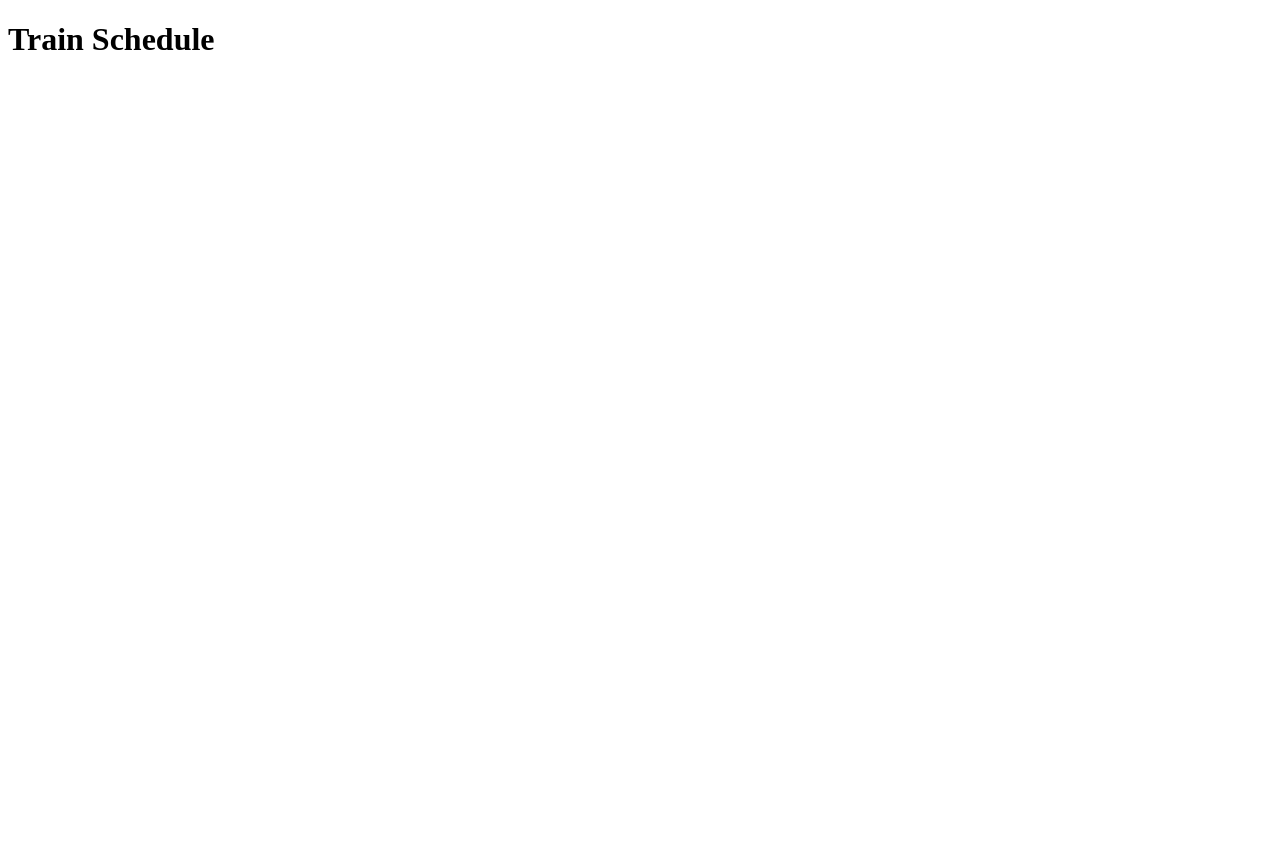
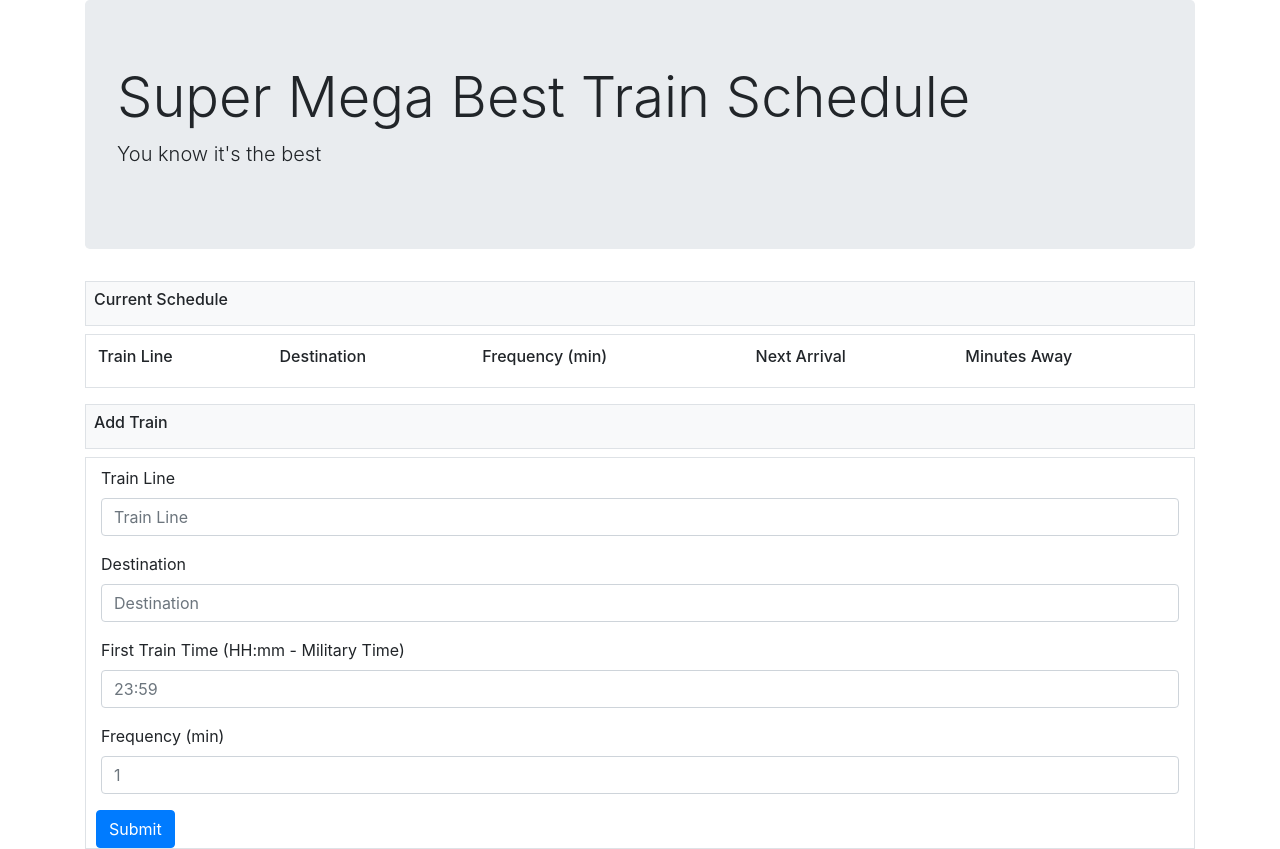
Before and after one commit to Dr-Wyatt/HW7-Train-Schedule, a plain HTML site: page index.html in a window 1280 px wide. Before the commit the page ends 800 px from the top, so only its background shows below. Drawn offline with nearby package versions, Linux system fonts and the light colour scheme.

Commit message:
Updated HTML

```diff
--- a/index.html
+++ b/index.html
@@ -4,9 +4,59 @@
     <meta charset="UTF-8">
     <meta name="viewport" content="width=device-width, initial-scale=1.0">
     <meta http-equiv="X-UA-Compatible" content="ie=edge">
+    <link rel="stylesheet" href="https://stackpath.bootstrapcdn.com/bootstrap/4.3.1/css/bootstrap.min.css" integrity="sha384-ggOyR0iXCbMQv3Xipma34MD+dH/1fQ784/j6cY/iJTQUOhcWr7x9JvoRxT2MZw1T" crossorigin="anonymous">
     <title>Train Schedule</title>
 </head>
 <body>
-    <h1>Train Schedule</h1>
+    <div class = "container">
+        <div class="jumbotron">
+                <h1 class="display-4">Super Mega Best Train Schedule</h1>
+                <p class="lead">You know it's the best</p>
+        </div>
+
+        <table class="table border mt-2">
+                <span class="d-block p-2 bg-light text-black border"><h6>Current Schedule</h6></span>
+                  <tr>
+                    <th scope="col"><h6>Train Line</h6></th>
+                    <th scope="col"><h6>Destination</h6></th>
+                    <th scope="col"><h6>Frequency (min)</h6></th>
+                    <th scope="col"><h6>Next Arrival</h6></th>
+                    <th scope="col"><h6>Minutes Away</h6></th>
+                  </tr>
+                </thead>
+        </table>
+
+        <form>
+            <span class="d-block p-2 bg-light text-black border"><h6>Add Train</h6></span>
+            <div class="container border mt-2">
+
+            <div class="form-row mt-2">
+              <div class="form-group col-md-12">
+                <label for="inputtrainLine">Train Line</label>
+                <input type="text" class="form-control" id="trainLine" placeholder="Train Line ">
+              </div>
+              <div class="form-group col-md-12">
+                <label for="inputDestination">Destination</label>
+                <input type="text" class="form-control" id="destination" placeholder="Destination">
+              </div>
+            </div>
+            <div class="form-group">
+              <label for="inputFirstTrainTime">First Train Time (HH:mm - Military Time)</label>
+              <input type="text" class="form-control" id="firstTrainTime" placeholder="23:59">
+            </div>
+            <div class="form-row">
+              <div class="form-group col-md-12">
+                <label for="frequency">Frequency (min)</label>
+                <input type="text" class="form-control" id="frequency" placeholder="1">
+              </div>
+            <button type="submit" class="btn btn-primary" id="submit-button">Submit</button>
+          </form>
+          </div>
+
+    </div>
+    <script src="https://cdnjs.cloudflare.com/ajax/libs/jquery/3.2.1/jquery.min.js"></script>
+    <script src="https://maxcdn.bootstrapcdn.com/bootstrap/4.0.0/js/bootstrap.min.js"></script>
+    <script src="https://www.gstatic.com/firebasejs/5.10.0/firebase.js"></script>
+    <script src="https://cdn.jsdelivr.net/momentjs/2.12.0/moment.min.js"></script>
 </body>
 </html>
```
